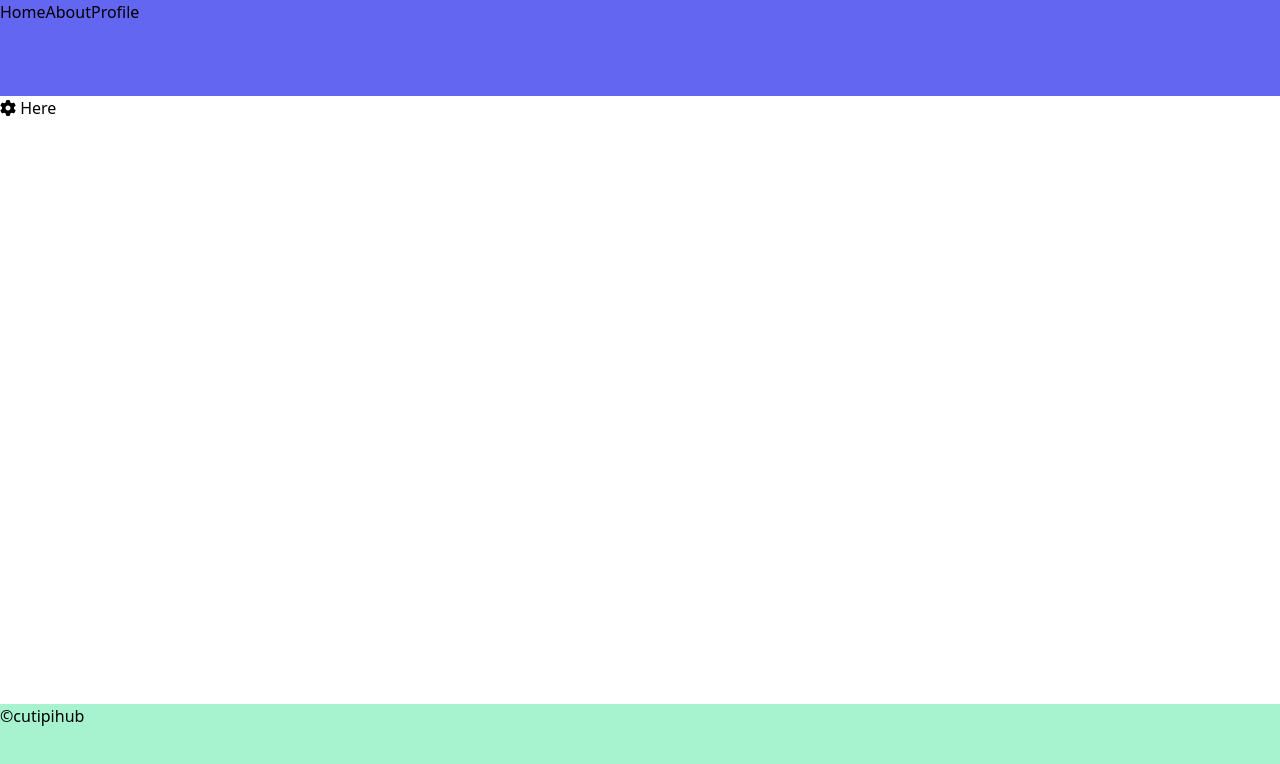
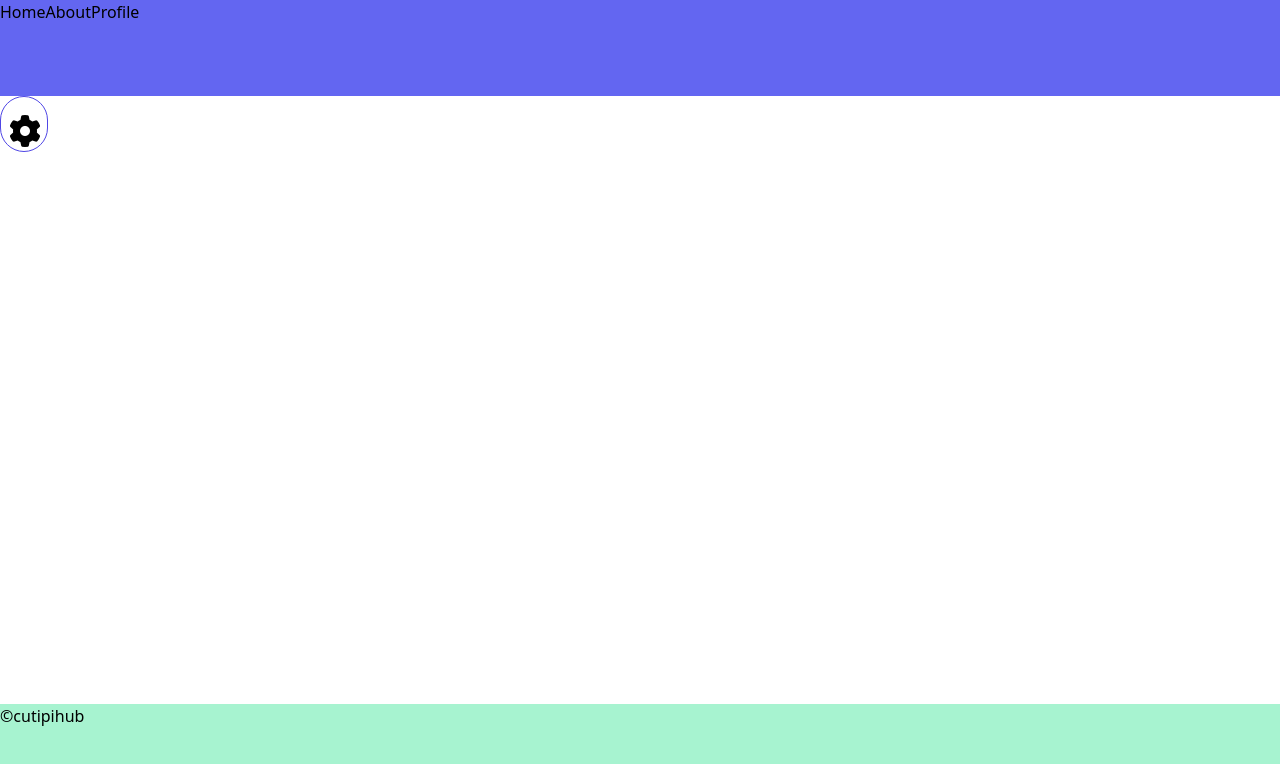
Before and after one commit to u-s-c-l/i-t-t-w-s-d, a React (Create React App) app: page /userprofile in a window 1280 px wide. Shown: the top 764 px of the page. Built offline with nearby package versions, Linux system fonts and the light colour scheme.

Commit message:
made the setting buttons - need to work on onclick

```diff
--- a/src/components/Settings/index.js
+++ b/src/components/Settings/index.js
@@ -2,8 +2,8 @@ import React from "react";
 
 const Settings = () => {
   return (
-    <div>
-      <button id="settings_btn"> <i className="fa-solid fa-gear"></i> Here </button>
+    <div className="border border-indigo-600 rounded-full w-12 h-14 ">
+      <button id="settings_btn"> <i className="fa-solid fa-gear fa-2x absolute w-12 "></i> </button>
     </div>
   );
 };
```
